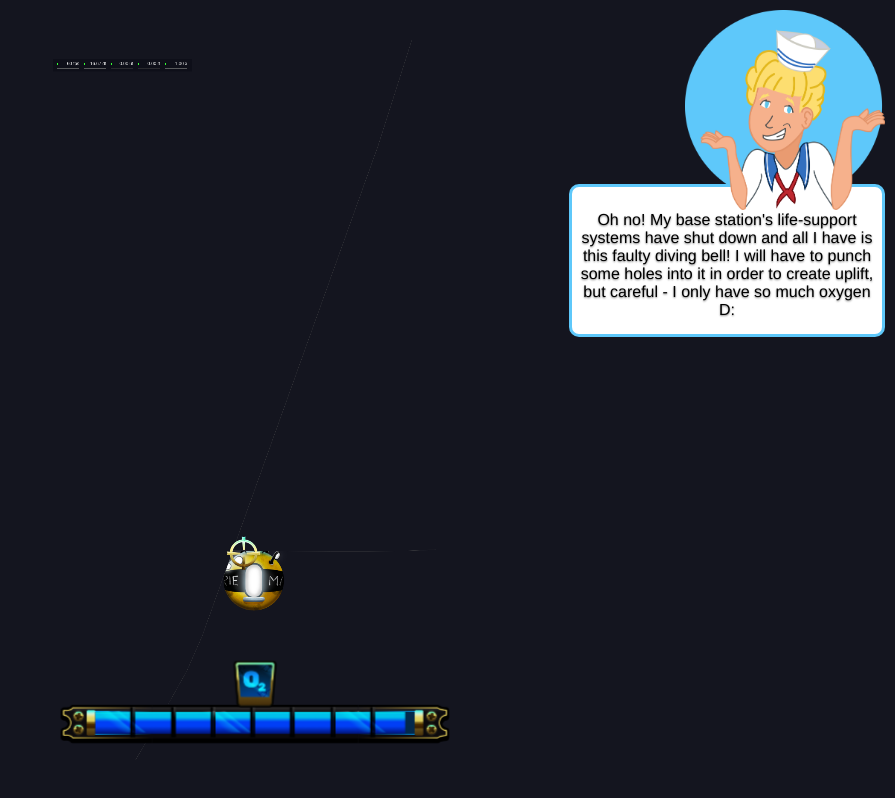
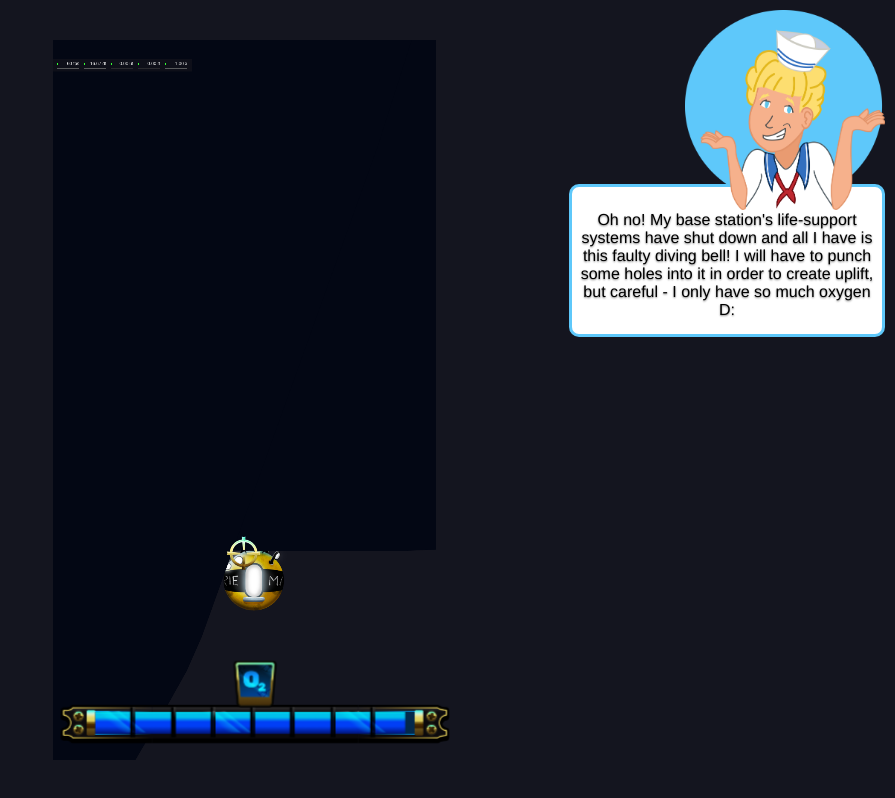
Before and after one commit to Schnullerpip/SubMarie, a Vue app: page / in a window 1280 px wide. Shown: the whole page, without its empty margins (385-1280 px from the left). Built offline with nearby package versions, Linux system fonts and the light colour scheme.

Commit message:
add new bg and remove scrollbars

```diff
--- a/src/App.vue
+++ b/src/App.vue
@@ -27,6 +27,8 @@ body {
     -moz-osx-font-smoothing: grayscale;
     text-align: center;
     color: #2c3e50;
+    position: relative;
+    overflow: hidden;
 }
 
 .app-wrapper {
--- a/src/components/Core.vue
+++ b/src/components/Core.vue
@@ -22,7 +22,7 @@ import Bubble03 from "../assets/bubble-03.png";
 import Bubble04 from "../assets/bubble-04.png";
 import Bubble05 from "../assets/bubble-05.png";
 import Bubble06 from "../assets/bubble-06.png";
-import Background from "../assets/bg2.png";
+import Background from "../assets/bg3.png";
 import HealthBar from "./HealthBar.vue";
 import Debug from "./Debug.vue";
 import { HealthBarHandler } from "../controls/healthBar";
@@ -274,6 +274,9 @@ onMounted(() => {
                     category: 2,
                     mask: -1,
                 },
+                render: {
+                    fillStyle: "#030714",
+                },
             }
         )
     );
```
Also changed, not shown: 1 other file (tests, documents, lock files or other folders).
